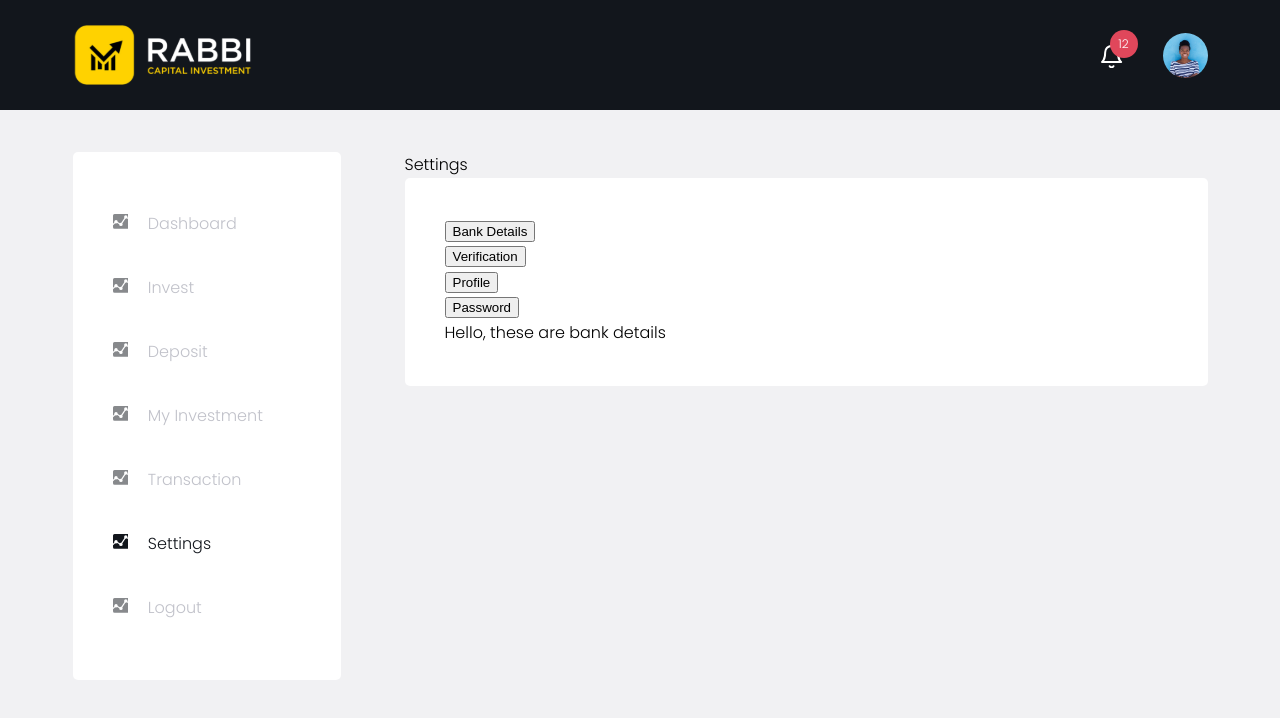
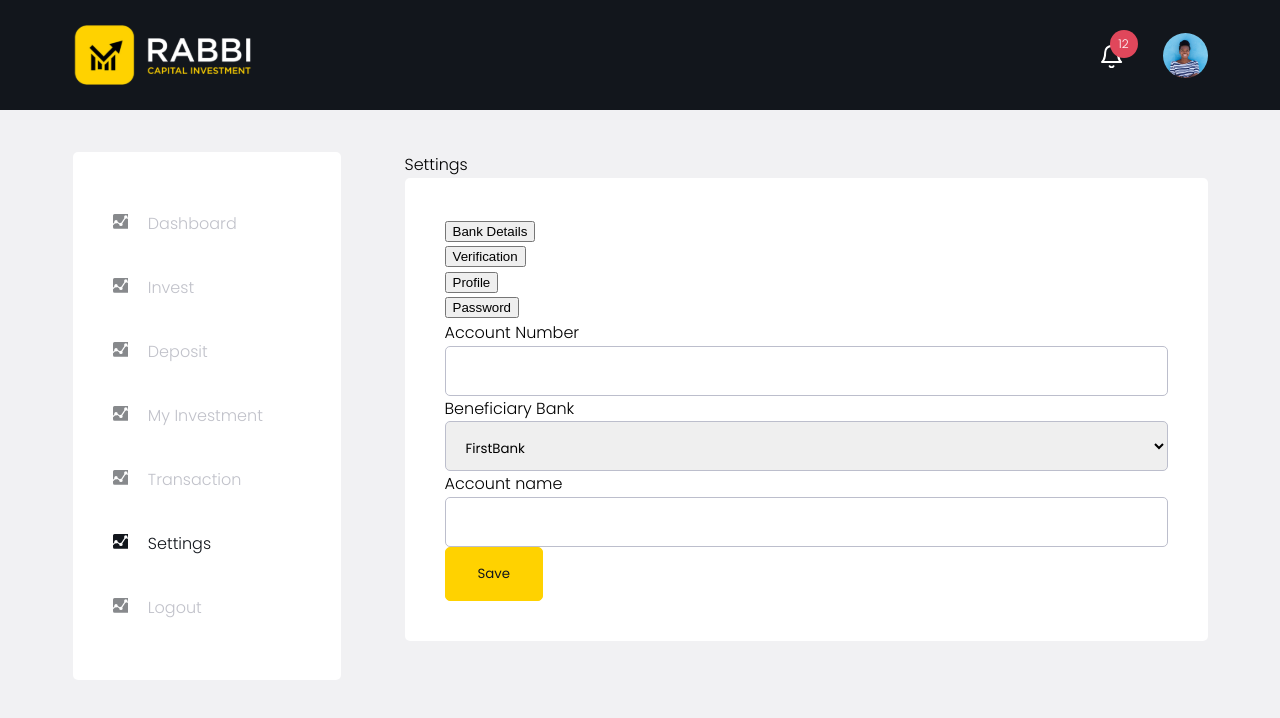
Before and after one commit to emeka-id/CrossRemitFrontend, a React (Create React App) app: page /app/settings in a window 1280 px wide. Shown: the top 718 px of the page. Built offline with nearby package versions, Linux system fonts and the light colour scheme.

Commit message:
got started on the tab contents

```diff
--- a/src/pages/main/settings/index.tsx
+++ b/src/pages/main/settings/index.tsx
@@ -8,15 +8,17 @@ const Settings = () => {
     <>
       Settings
       <Card>
-        {/* Deposit Amount
-          <div className={styles.deposit}>
-          <CustomInput label="Enter Amount to invest" />
-        </div>
-        <Button>Deposit</Button> */}
         <Tabs>
           <Tab title="Bank Details">
-            Hello, these are bank details
-            {/* Contents of the tab */}
+            Account Number
+            <input type="text" />
+            Beneficiary Bank
+            <select name="" id="">
+              <option value="FirstBank">FirstBank</option>
+            </select>
+            Account name
+            <input type="text" />
+            <Button>Save</Button>
           </Tab>
           <Tab title="Verification">
             Hello, these are verification details
```
